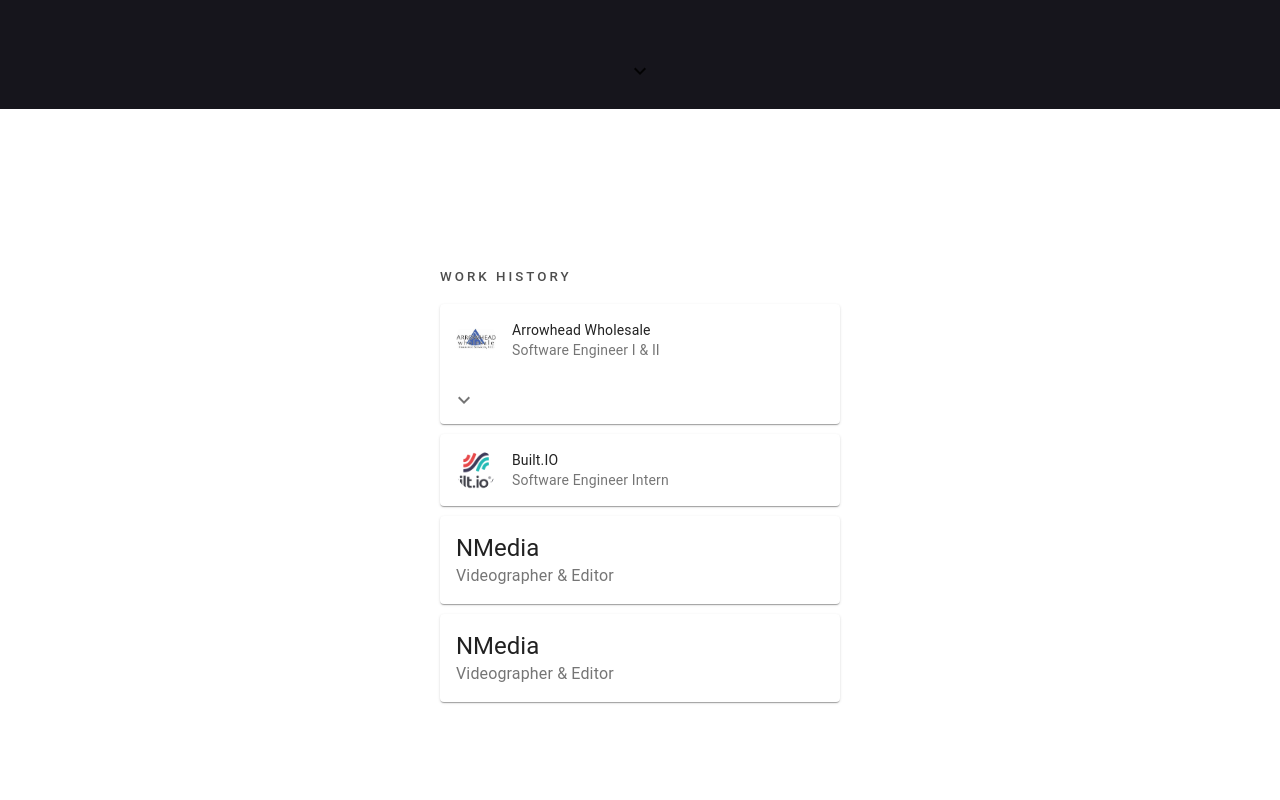
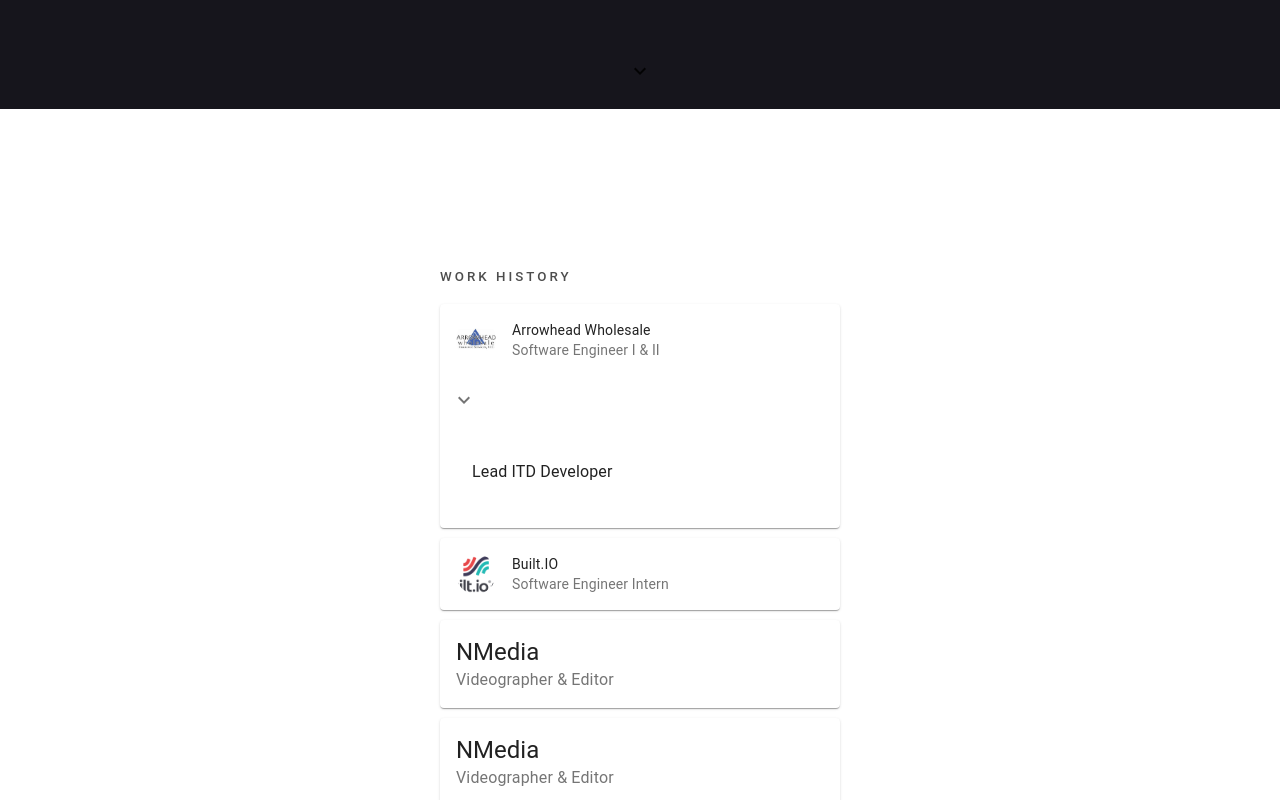
Before and after one commit to NicholasNguyen06/react-page, a React (Create React App) app: page / in a window 1280 px wide. Both pictures are taken after a click on the button 464 px from the left and 1091 px from the top of the page. Shown: the part 691-1491 px from the top of the page. Built offline with nearby package versions, Linux system fonts and the light colour scheme.

Commit message:
Expansion Working

```diff
--- a/src/components/work/work.css
+++ b/src/components/work/work.css
@@ -1,3 +1,6 @@
+.timeline {
+  width:100%;
+}
 .timeline p.headline {
   margin-top: 0;
 }
--- a/src/components/work/work.jsx
+++ b/src/components/work/work.jsx
@@ -17,6 +17,10 @@
 import ExpandMoreIcon from '@material-ui/icons/ExpandMore';
 import MoreVertIcon from '@material-ui/icons/MoreVert';
 import clsx from 'clsx';
+import Collapse from '@material-ui/core/Collapse';
+import ListItemText from '@material-ui/core/ListItemText';
+import List from '@material-ui/core/List';
+import ListItem from '@material-ui/core/ListItem';
 
 const useStyles = makeStyles(theme => ({
   card: {
@@ -81,6 +85,17 @@
             >
               <ExpandMoreIcon />
             </IconButton>
+            <Collapse in={this.state.expanded1} timeout="auto" unmountOnExit>
+              <CardContent>
+                <List>
+                  <ListItem alignItems="flex-start">
+                    <ListItemText primary="Lead ITD Developer">
+
+                    </ListItemText>
+                  </ListItem>
+                </List>
+              </CardContent>
+            </Collapse>
           </Card>
         </div>
         <div className="timeline-entry">
```
